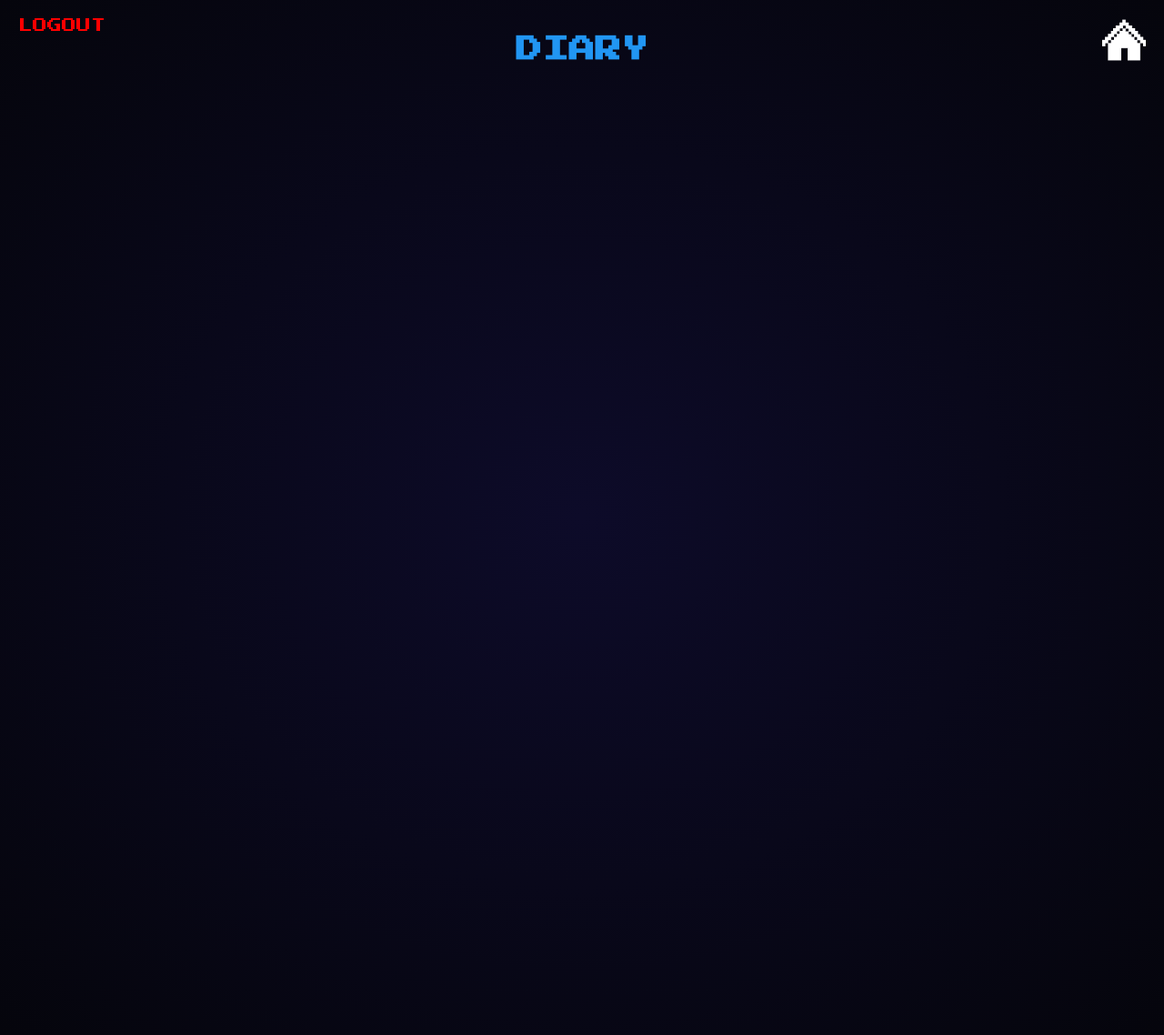
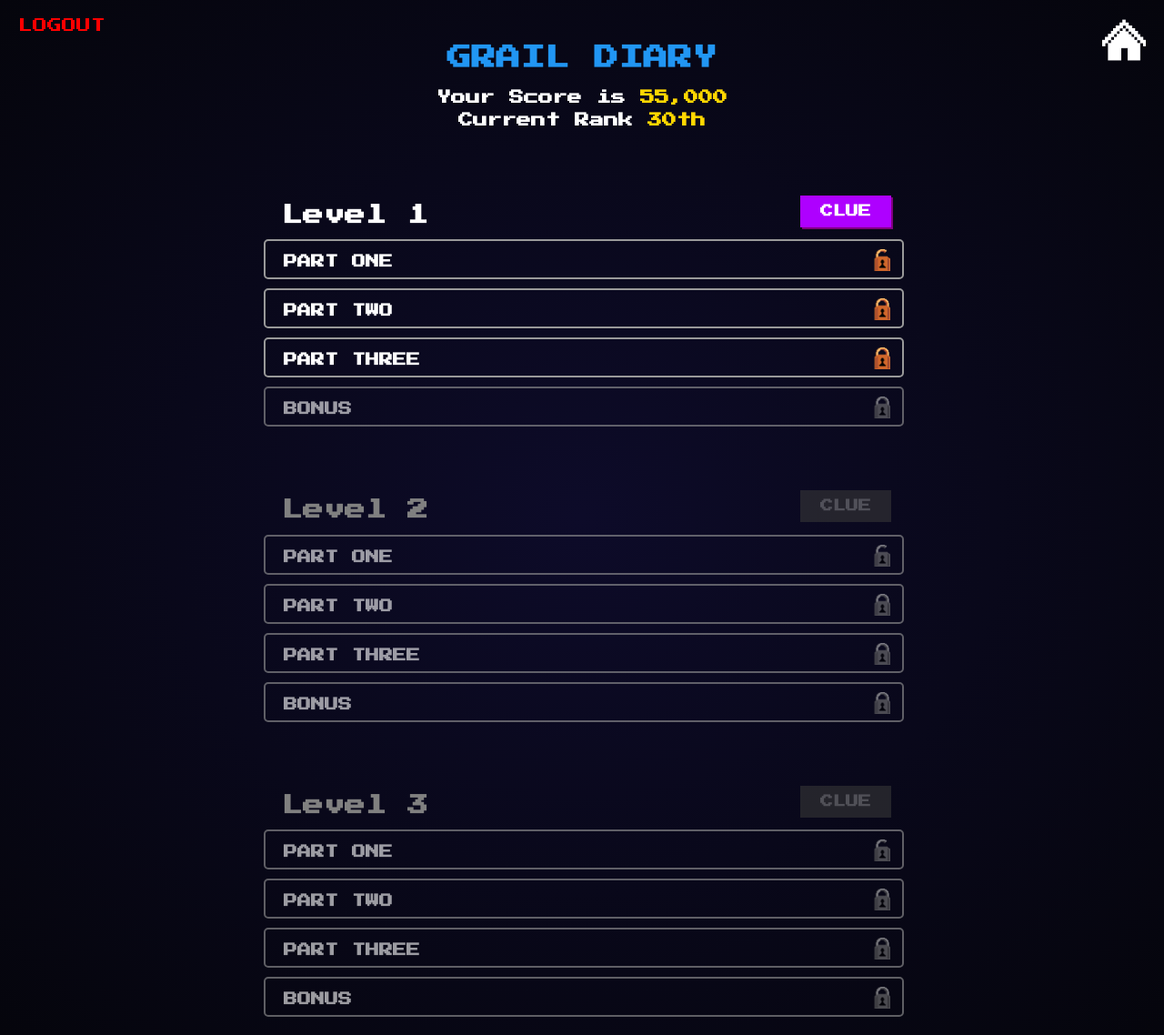
Before and after one commit to Team-Gradius/Grail, a PHP site: page /diary in a window 1280 px wide. Shown: the whole page at 91% size. Run offline with PHP 8.4, Linux system fonts and the light colour scheme; some libraries are stand-ins or nearby versions.

Commit message:
Added diary

```diff
--- a/assets/css/style.css
+++ b/assets/css/style.css
@@ -27,6 +27,172 @@ body {
 	background: radial-gradient(ellipse at center, #0d0b29 0%,#05050c 100%);
 	color: white;
 	font-family: 'Press Start 2P';
+}
+
+.popup-wrapper {
+	height: 100%;
+	width: 100%;
+	position: fixed;
+	background-color: rgb(0,0,0,0.3);
+	cursor: pointer;
+	top: 0;
+	left: 0;
+	z-index: 1000;
+}
+
+.popup {
+	position: relative;
+	width: 80%;
+	max-width: 500px;
+	background-color: white;
+	text-align: left;
+	top: 50%;
+	transform: translateY(-80%);
+	left: 0;
+	right: 0;
+	display: block;
+	margin: auto;
+	color: black;
+}
+
+.diary-wrapper {
+	width: 90%;
+	max-width: 700px;
+	margin: 20px auto;
+	height: auto;
+}
+
+.diary-item {
+	width: 100%;
+	border: 2px solid #999;
+	height: 40px;
+	border-radius: 5px;
+	position: relative;
+	margin: 10px auto;
+}
+
+.diary-sub {
+	position: relative;
+	font-size: 23px;
+	margin-left: 20px;
+	text-align: left;
+	margin-top: 80px;
+}
+
+.clue-button {
+	top: -10px;
+	right: 10px;
+	cursor: pointer;
+	height: 35px;
+	position: absolute;
+	text-align: center;
+	line-height: 35px;
+	width: 100px;
+	text-transform: uppercase;
+	display: inline-block;
+	font-size: 14px;
+	box-shadow: 2px 2px 0px purple;
+	background-color: #ae00ff;
+	transform: translate(0px, 0px);
+	transition: all 0.1s;
+}
+
+.clue-button:hover {
+	transform: translate(1px, 1px);
+	box-shadow: 1px 1px purple;
+	transition: all 0.1s;
+}
+
+.clue-button:active {
+	transform: translate(2px, 2px);
+	box-shadow: 0px 0px purple;
+	transition: all 0.1s;
+}
+
+.diary-item:hover {
+	cursor: pointer;
+	border-color: red;
+}
+
+.diary-item-title {
+	font-size: 15px;
+	position: relative;
+	text-transform: uppercase;
+	top: 0;
+	text-align: left;
+	margin-left: 20px;
+}
+
+.part-disabled {
+	cursor: not-allowed;
+	opacity: 0.6;
+	filter: grayscale(100%);
+}
+
+.level-locked {
+	color: grey;
+}
+
+.part-disabled:hover {
+	cursor: not-allowed !important;
+	border-color: #999 !important;
+}
+
+.bonus-disabled {
+	cursor: not-allowed;
+	opacity: 0.6;
+	filter: grayscale(100%);
+}
+
+.bonus-disabled:hover {
+	cursor: not-allowed !important;
+	border-color: #999 !important;
+}
+
+.lock-icon {
+	width: 24px;
+	position: absolute;
+	right: 10px;
+	top: 9px;
+	height: 24px;
+}
+
+.diary-close {
+	position: absolute;
+	right: 15px;
+	font-size: 30px;
+	top: 15px;
+}
+
+.popup-title {
+	padding-top: 20px;
+	margin-left: 20px;
+	font-size: 30px;
+}
+
+.popup-text {
+	margin-right: 25px;
+	margin-left: 25px;
+	padding-bottom: 30px;
+	line-height: 20px;
+}
+
+.diary-message {
+	text-align: center;
+	margin-left: 10px;
+	margin-right: 10px;
+	font-size: 16px;
+	line-height: 25px;
+	user-select: none;
+}
+
+.diary-title {
+	margin-top: 50px;
+	font-size: 27px;
+	color: #2196f3;
+	text-align: center;
+	text-transform: uppercase;
+	user-select: none;
 }
 
 .sb-name {
--- /dev/null
+++ b/assets/js/diary.js
@@ -0,0 +1,3 @@
+$('.popup-wrapper').click(function() {
+	$(this).fadeOut(300);
+});
--- a/pages/diary.php
+++ b/pages/diary.php
@@ -12,10 +12,80 @@
 				<img class="sb-diary-icon" src="assets/img/home.png">
 			</div>
 
-			<h1 class="sb-title">Diary</h1>
+			<!-- <div class="popup-wrapper">
+				<div class="popup">
+					<div class="diary-close">X</div>
+					<h1 class="popup-title">Welcome</h1>
+					<p class="popup-text">This is your Grail Diary, here you can monitor your progress and access unlocked levels, parts and bonuses.</p>
+				</div>
+			</div> -->
 
-		</div>
+			<h1 class="diary-title">Grail Diary</h1>
+
+			<h3 class="diary-message">
+				Your Score is <span style="color: gold;">55,000</span>
+				<br>Current Rank <span style="color: gold;">30th</span>
+			</h3>
+
+			<div class="diary-wrapper">
+
+				<h1 class="diary-sub">Level 1 <div class="clue-button">Clue</div></h1>
+				<div class="diary-item">
+					<h3 class="diary-item-title">Part One</h3>
+					<img class="lock-icon" src="assets/img/unlocked.png">
+				</div>
+				<div class="diary-item">
+					<h3 class="diary-item-title">Part Two</h3>
+					<img class="lock-icon" src="assets/img/locked.png">
+				</div>
+				<div class="diary-item">
+					<h3 class="diary-item-title">Part Three</h3>
+					<img class="lock-icon" src="assets/img/locked.png">
+				</div>
+				<div class="diary-item bonus-disabled">
+					<h3 class="diary-item-title">Bonus</h3>
+					<img class="lock-icon" src="assets/img/locked.png">
+				</div>
+
+				<h1 class="diary-sub level-locked">Level 2 <div class="clue-button disabled-state">Clue</div></h1>
+				<div class="diary-item part-disabled">
+					<h3 class="diary-item-title">Part One</h3>
+					<img class="lock-icon" src="assets/img/unlocked.png">
+				</div>
+				<div class="diary-item part-disabled">
+					<h3 class="diary-item-title">Part Two</h3>
+					<img class="lock-icon" src="assets/img/locked.png">
+				</div>
+				<div class="diary-item part-disabled">
+					<h3 class="diary-item-title">Part Three</h3>
+					<img class="lock-icon" src="assets/img/locked.png">
+				</div>
+				<div class="diary-item bonus-disabled">
+					<h3 class="diary-item-title">Bonus</h3>
+					<img class="lock-icon" src="assets/img/locked.png">
+				</div>
+
+				<h1 class="diary-sub level-locked">Level 3 <div class="clue-button disabled-state">Clue</div></h1>
+				<div class="diary-item part-disabled">
+					<h3 class="diary-item-title">Part One</h3>
+					<img class="lock-icon" src="assets/img/unlocked.png">
+				</div>
+				<div class="diary-item part-disabled">
+					<h3 class="diary-item-title">Part Two</h3>
+					<img class="lock-icon" src="assets/img/locked.png">
+				</div>
+				<div class="diary-item part-disabled">
+					<h3 class="diary-item-title">Part Three</h3>
+					<img class="lock-icon" src="assets/img/locked.png">
+				</div>
+				<div class="diary-item bonus-disabled">
+					<h3 class="diary-item-title">Bonus</h3>
+					<img class="lock-icon" src="assets/img/locked.png">
+				</div>
+
+			</div>
 
 	</body>
 	<?php include(__dir__.'/../blades/scripts.blade.html'); ?>
+	<script src="assets/js/diary.js"></script>
 </html>
```
Also changed, not shown: assets/img/locked.png (added), assets/img/unlocked.png (added).
